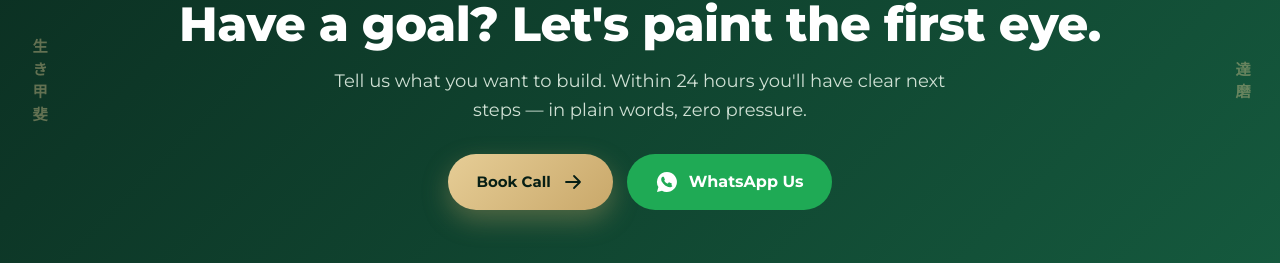
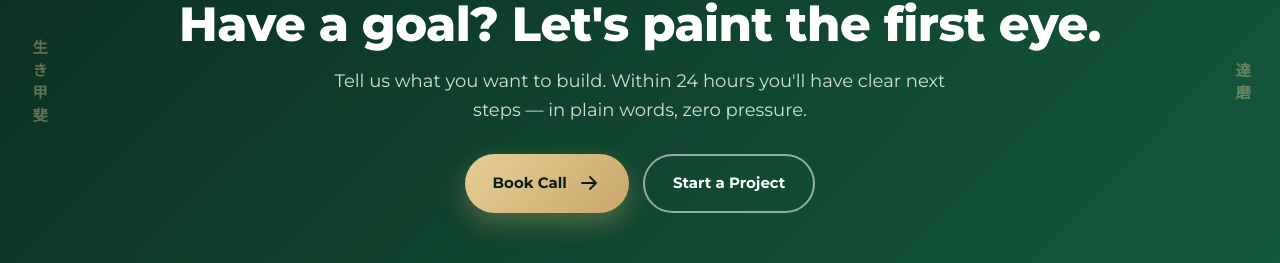
Before and after one commit to MASTERxVIC/ikigai, a Next.js app: page / in a window 1280 px wide. Shown: the part 6521-6784 px from the top of the page. Built offline with nearby package versions, Linux system fonts and the light colour scheme.

Commit message:
page.js: remove WhatsApp imports and CTA button

```diff
--- a/app/page.js
+++ b/app/page.js
@@ -5,9 +5,9 @@ import Faq from "../components/Faq";
 import FaqMandala from "../components/FaqMandala";
 import TestimonialCarousel from "../components/TestimonialCarousel";
 import JsonLd from "../components/JsonLd";
-import { IconArrow, IconWhatsApp } from "../components/icons";
+import { IconArrow } from "../components/icons";
 import WorkCard from "../components/WorkCard";
-import { SERVICES, PROJECTS, FAQS, TESTIMONIALS, STATS, WHATSAPP_LINK } from "../lib/content";
+import { SERVICES, PROJECTS, FAQS, TESTIMONIALS, STATS } from "../lib/content";
 import { orgSchema, faqSchema, SITE_URL } from "../lib/seo";
 
 export const metadata = {
@@ -192,7 +192,7 @@ export default function Home() {
           <p className="lead on-dark" style={{ margin: "0 auto 28px" }}>Tell us what you want to build. Within 24 hours you&apos;ll have clear next steps — in plain words, zero pressure.</p>
           <div style={{ display: "flex", gap: 14, justifyContent: "center", flexWrap: "wrap" }}>
             <Link href="/contact" className="btn btn-gold">Book Call <IconArrow /></Link>
-            <a href={WHATSAPP_LINK} target="_blank" rel="noopener" className="wa-btn"><IconWhatsApp /> WhatsApp Us</a>
+            <Link href="/contact" className="btn btn-outline">Start a Project</Link>
           </div>
         </div>
       </section>
```
